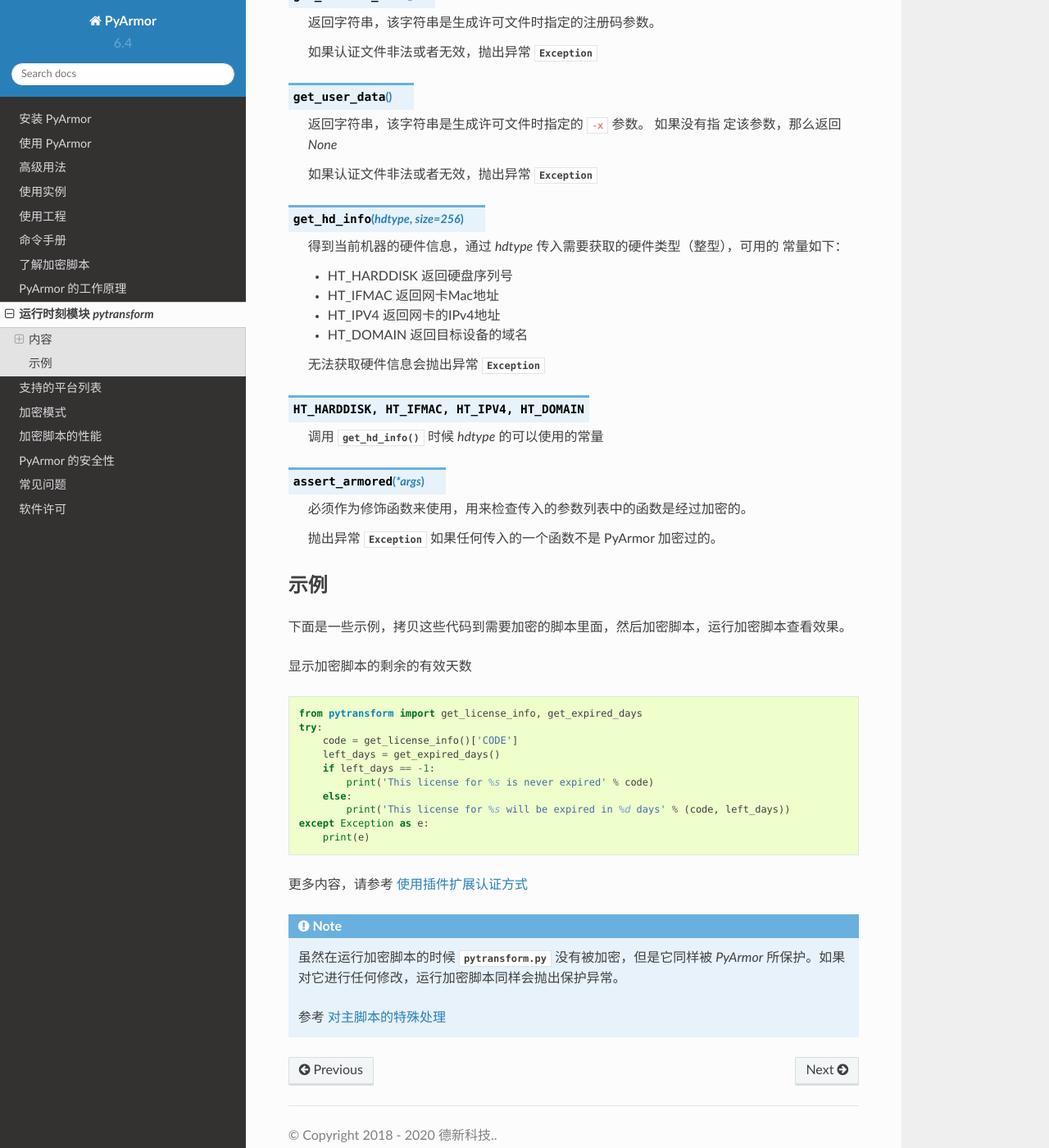
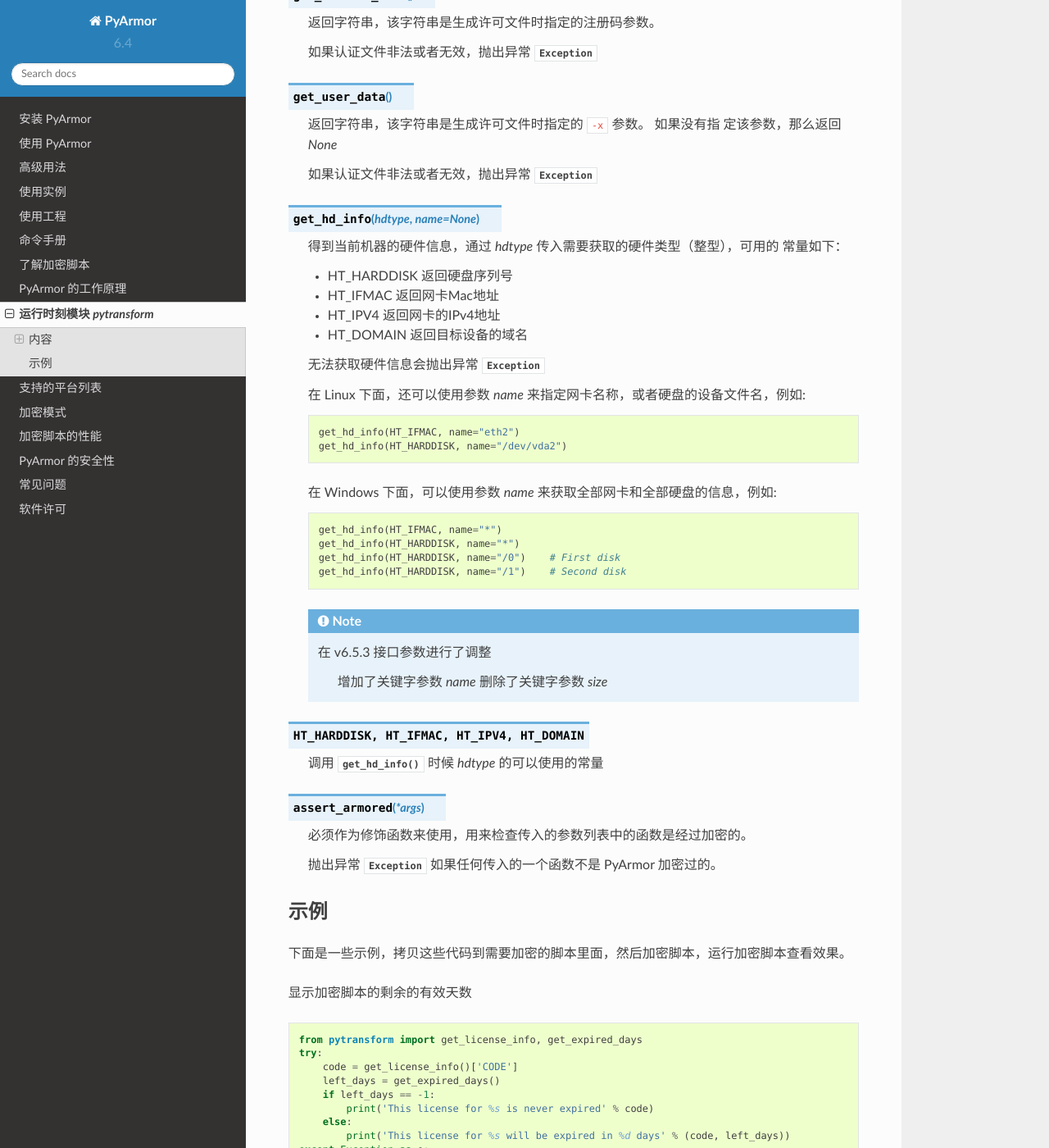
Before and after one commit to dashingsoft/pyarmor-docs-zh, a Sphinx documentation site: the page built from docs/pytransform.rst, in a window 1280 px wide and 1400 px high, scrolled down 1263 px. Shown: the whole window at 82% size. Built offline with Sphinx 7.4.7 and the Read the Docs theme 2.0.0, drawn with Linux system fonts in a browser that asks for light colours.

Commit message:
Change get_hd_info

```diff
--- a/docs/pytransform.rst
+++ b/docs/pytransform.rst
@@ -68,7 +68,7 @@ Python 脚本里来做。在这个时候，模块 :mod:`pytransform` 会提供
 
    如果认证文件非法或者无效，抛出异常 :exc:`Exception`
 
-.. function:: get_hd_info(hdtype, size=256)
+.. function:: get_hd_info(hdtype, name=None)
 
    得到当前机器的硬件信息，通过 *hdtype* 传入需要获取的硬件类型（整型），可用的
    常量如下：
@@ -79,6 +79,25 @@ Python 脚本里来做。在这个时候，模块 :mod:`pytransform` 会提供
    * HT_DOMAIN 返回目标设备的域名
 
    无法获取硬件信息会抛出异常 :exc:`Exception`
+
+   在 Linux 下面，还可以使用参数 `name` 来指定网卡名称，或者硬盘的设备文件名，例如::
+
+     get_hd_info(HT_IFMAC, name="eth2")
+     get_hd_info(HT_HARDDISK, name="/dev/vda2")
+
+   在 Windows 下面，可以使用参数 `name` 来获取全部网卡和全部硬盘的信息，例如::
+
+     get_hd_info(HT_IFMAC, name="*")
+     get_hd_info(HT_HARDDISK, name="*")
+     get_hd_info(HT_HARDDISK, name="/0")    # First disk
+     get_hd_info(HT_HARDDISK, name="/1")    # Second disk
+
+   .. note::
+
+      在 v6.5.3 接口参数进行了调整
+
+       增加了关键字参数 `name`
+       删除了关键字参数 `size`
 
 .. attribute:: HT_HARDDISK, HT_IFMAC, HT_IPV4, HT_DOMAIN
 
```
